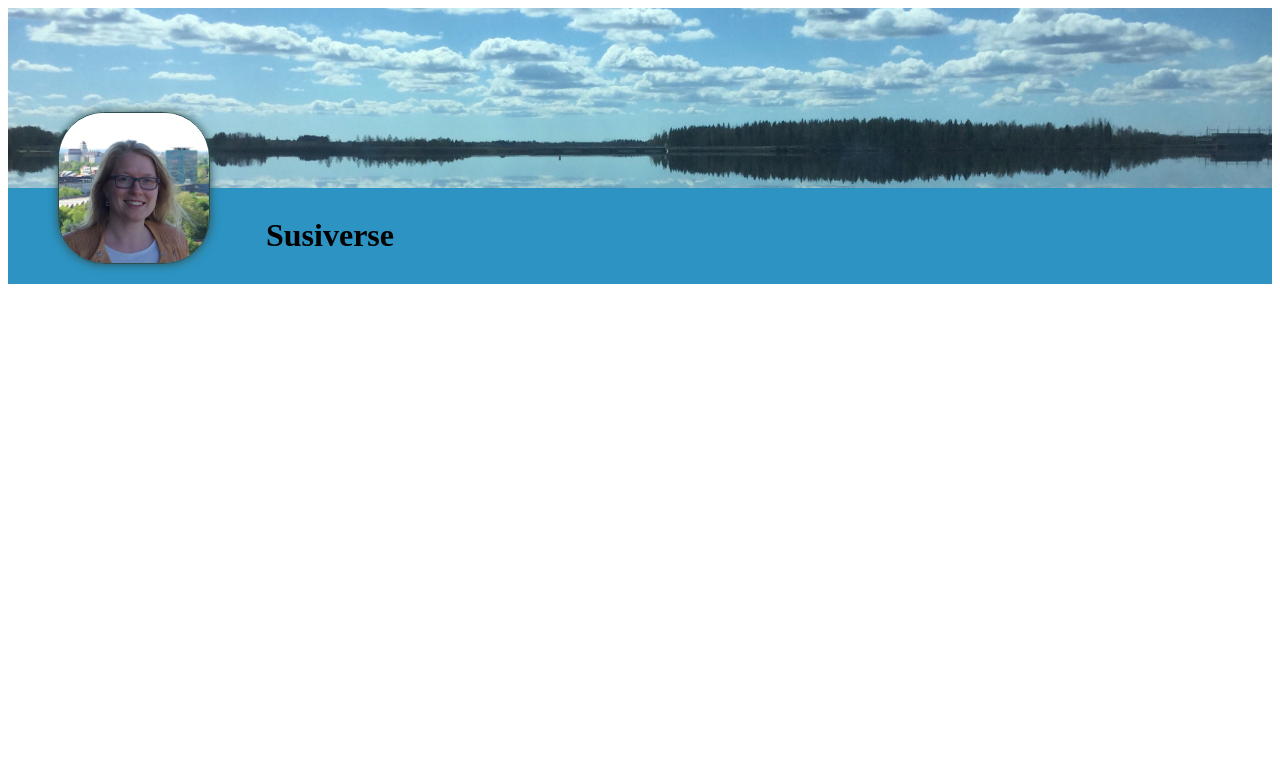
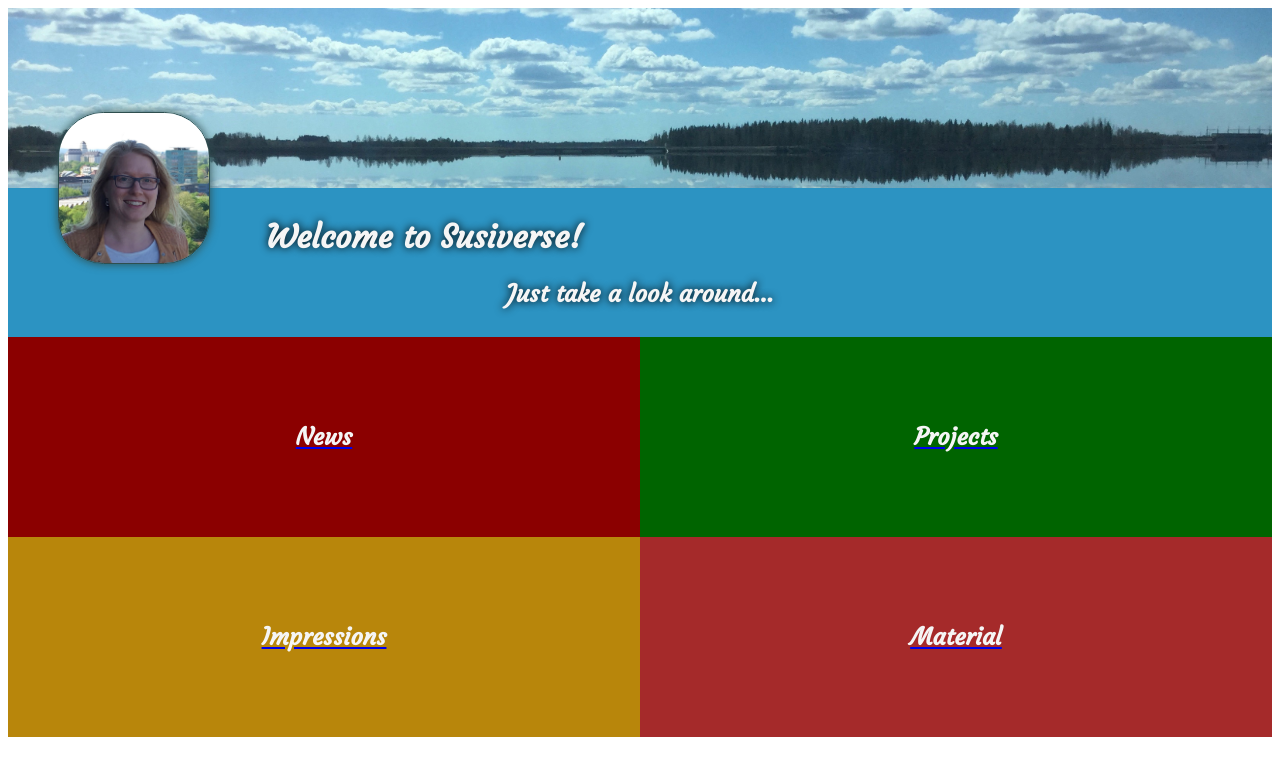
Before and after one commit to susiverse/susiverse.github.io, a plain HTML site: page index.html in a window 1280 px wide. Drawn offline with Linux system fonts and the light colour scheme.

Commit message:
continued on the main

```diff
--- a/index.html
+++ b/index.html
@@ -5,6 +5,7 @@
         <meta charset="utf-8">
         <link rel="stylesheet" href="style.css" type="text/css">
         <script src="script.js" async></script>
+        <link href="https://fonts.googleapis.com/css?family=Courgette&display=swap" rel="stylesheet">
     </head>
     <body>
        <header>
@@ -12,9 +13,34 @@
        </header>
        <main>
            <div class="h1">
-                <h1>Susiverse</h1>
+                <h1 class="shadow">Welcome to Susiverse!</h1>
+                <h2 class="shadow">Just take a look around...</h2>
            </div>
+                <div class="box">
 
+                    <div class="parent">
+
+                        <a class="entree div1" href="news.html">
+                            <h2>News</h2>
+                        </a>
+
+                        <a class="entree div2" href="projects.html">
+                                <h2>Projects</h2>
+                        </a>
+                    </div>
+                    <div class="parent">
+
+                            <a class="entree div3" href="impressions.html">
+                                <h2>Impressions</h2>
+                            </a>
+
+                            <a class="entree div4" href="material.html">
+                                <h2>Material</h2>
+                            </a>
+
+
+                    </div>
+                </div>
        </main>
     </body>
 </html>
--- a/style.css
+++ b/style.css
@@ -1,3 +1,7 @@
+body {
+    font-family: 'Courgette', cursive;
+}
+
 header{
     width: auto;
     height: 180px;
@@ -6,6 +10,11 @@ header{
     background-size: cover;
     background-repeat: no-repeat;
     position: relative;
+}
+
+a {
+    width: 100%;
+    height: 100%;
 }
 
 #me {
@@ -23,10 +32,61 @@ header{
 h1 {
     text-align: justify;
     padding-left: 250px;
+    color: whitesmoke;
 }
 
+h2 {
+    color: whitesmoke;
+    text-align: center;
+}
+
+.shadow{
+    text-shadow: 0px 0px 8px black;
+}
 .h1 {
     background-color: rgb(44, 147, 194);
     padding: 8px;
+}
 
+.box{
+    height:400px;
 }
+
+    .parent {
+        display: flex;
+        justify-content: center;
+        width: 100%;
+        height: 50%;
+        }
+
+        .entree{
+            width: 50%;
+            height: 100%;
+            display: flex;
+            align-items: center;
+            justify-content: center;
+
+        }
+
+        .entree:hover{
+            opacity: 0.8;
+            box-shadow: 0px 0px 20px black;
+            text-shadow: 0px 0px 8px black;
+        }
+
+        .div1 {
+            grid-area: 1 / 2 / 2 / 4;
+            background-color: darkred;
+        }
+        .div2 {
+            grid-area: 1 / 4 / 2 / 6;
+            background-color: darkgreen;
+        }
+        .div3 {
+            grid-area: 2 / 2 / 3 / 4;
+            background-color: darkgoldenrod;
+        }
+        .div4 {
+            grid-area: 2 / 4 / 3 / 6;
+            background-color: brown;
+        }
```
Also changed, not shown: impressions.html (added, +25 -0 lines), material.html (added, +22 -0 lines), news.html (added, +22 -0 lines), projects.html (added, +22 -0 lines).
